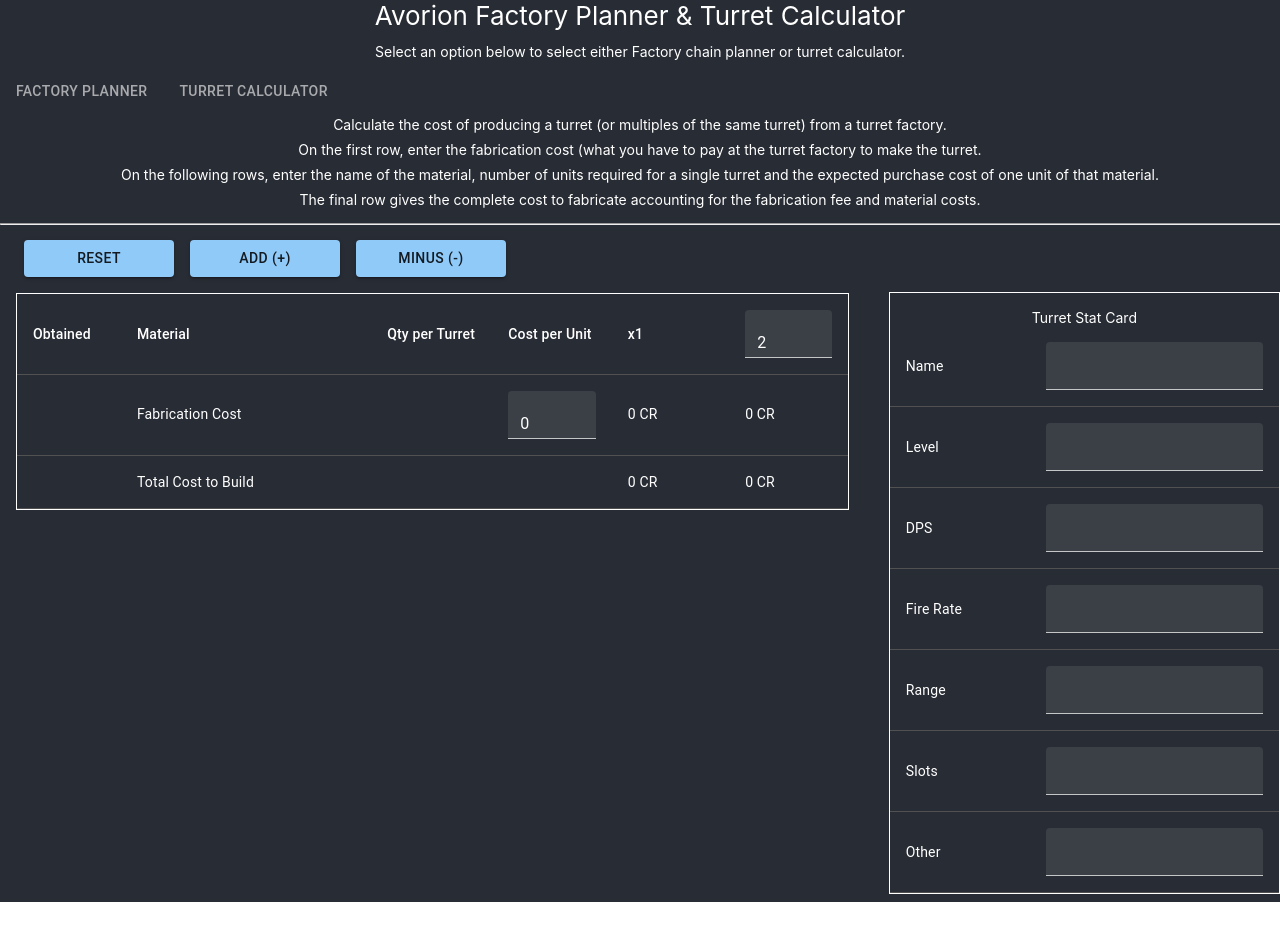
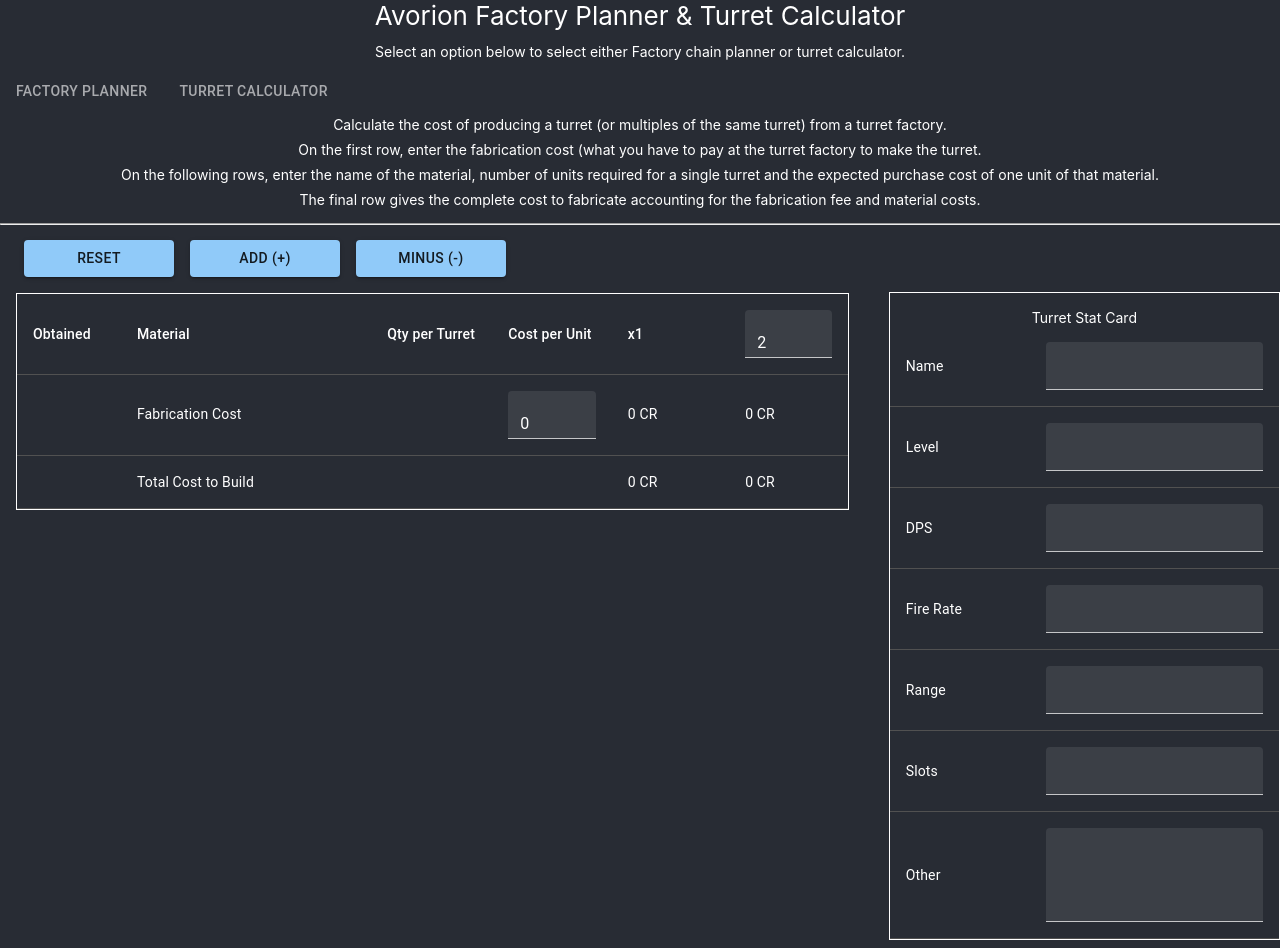
Before and after one commit to gshaw-pivotal/avorion-calculator, a React (Create React App) app: page / in a window 1280 px wide. Both pictures are taken after a click on the tab "TURRET CALCULATOR". Before the commit the page ends 902 px from the top, so only its background shows below. Built offline with nearby package versions, Linux system fonts and the light colour scheme.

Commit message:
Make the text field for 'other' in the stat card be multi line

```diff
--- a/src/turret/TurretStatCard.tsx
+++ b/src/turret/TurretStatCard.tsx
@@ -111,6 +111,8 @@
                                         key={`stat-other`}
                                         variant="filled"
                                         size="small"
+                                        multiline
+                                        rows={3}
                                         onChange={(event: React.ChangeEvent<HTMLInputElement>) => {
                                             setOther(event.target.value)
                                         }}
```
